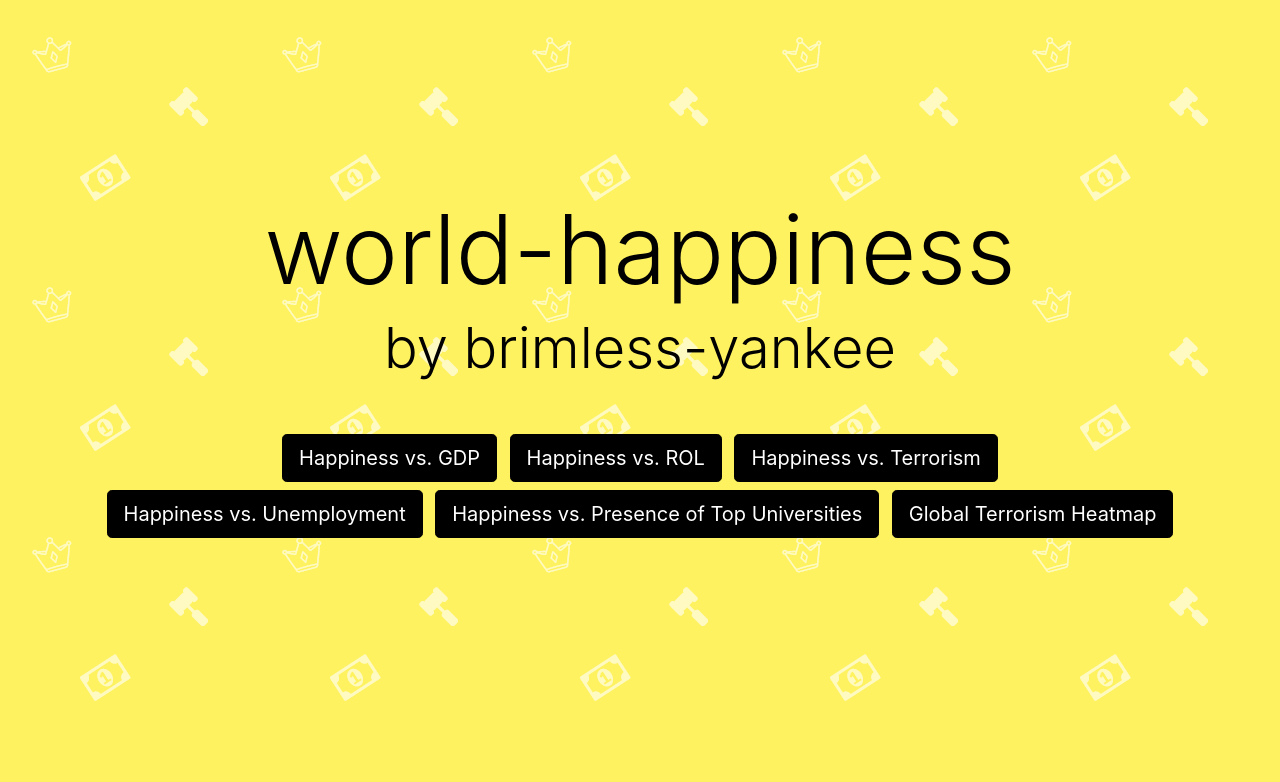
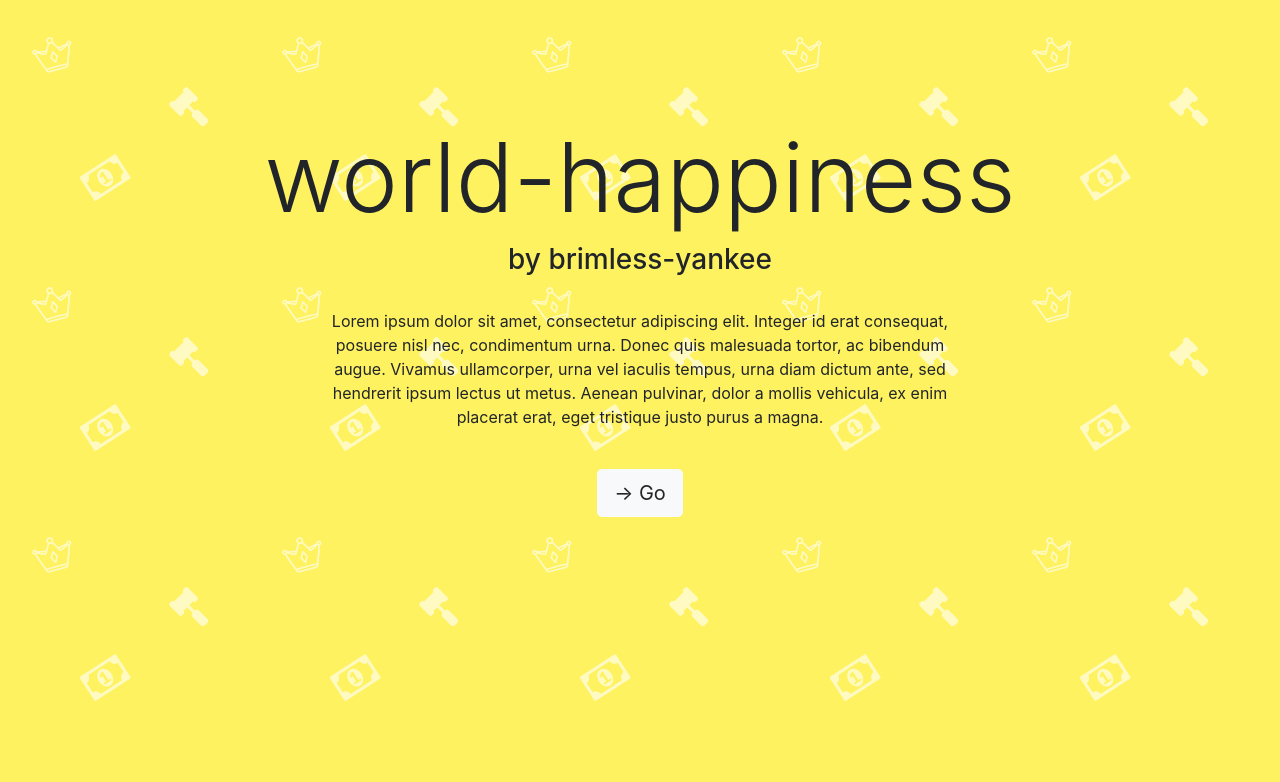
Before and after one commit to ahmedksultan/brimless-yankee, a Flask app: page / in a window 1280 px wide. Shown: the top 782 px of the page. Run offline with Flask 2, Linux system fonts and the light colour scheme; parts of the project's set-up code (start-up, migrations or seed data) failed here and were passed over; some libraries are stand-ins or nearby versions.

Commit message:
added to index

```diff
--- a/app/static/css/styles.css
+++ b/app/static/css/styles.css
@@ -21,19 +21,3 @@ body {
 .object {
     margin: auto;
 }
-
-.display-1{
-    color: black;
-}
-.display-4{
-    color: black;
-}
-
-.btn{
-    background-color: black;
-    border-color: black;
-}
-.btn:hover{
-    background-color: #b17db5;
-    border-color: #ddb4e0;
-}
--- a/app/templates/index.html
+++ b/app/templates/index.html
@@ -4,26 +4,26 @@
     <meta charset="utf-8">
     <meta name="viewport" content="width=device-width, initial-scale=1.0">
     <title>world happiness</title>
-
     <link rel="stylesheet" href="https://stackpath.bootstrapcdn.com/bootstrap/4.3.1/css/bootstrap.min.css"
         integrity="sha384-ggOyR0iXCbMQv3Xipma34MD+dH/1fQ784/j6cY/iJTQUOhcWr7x9JvoRxT2MZw1T" crossorigin="anonymous">
-
     <link rel="stylesheet" href="/static/css/styles.css">
-
 </head>
 <body>
-    <div class="object">
-        <div class="my-5">
-            <h1 style="margin-top: 2em;" class="display-1">world-happiness</h1>
-            <h3 class="display-4">by brimless-yankee</h3>
-        </div>
-        <a class="btn btn-dark btn-lg m-1" href="/happiness-gdp">Happiness vs. GDP</a>
-        <a class="btn btn-dark btn-lg m-1" href="/happiness-rol">Happiness vs. ROL</a>
-        <a class="btn btn-dark btn-lg m-1" href="/happiness-terrorism">Happiness vs. Terrorism</a>
-        <br>
-        <a class="btn btn-dark btn-lg m-1" href="/happiness-unemployment">Happiness vs. Unemployment</a>
-        <a class="btn btn-dark btn-lg m-1" href="/happiness-uni">Happiness vs. Presence of Top Universities</a>
-        <a class="btn btn-dark btn-lg m-1" href="/terrorism-heatmap">Global Terrorism Heatmap</a>
+    <div class="my-5">
+            <h1 style="margin-top: 1.25em;" class="display-1">world-happiness</h1>
+            <h3 class="display-5">by brimless-yankee</h3>
+            <br>
+            <div class="w-50 mx-auto">
+                <p class="text-center">
+            Lorem ipsum dolor sit amet, consectetur adipiscing elit. Integer id erat consequat, posuere nisl nec, condimentum urna.
+            Donec quis malesuada tortor, ac bibendum augue. Vivamus ullamcorper, urna vel iaculis tempus, urna diam dictum ante, sed
+            hendrerit ipsum lectus ut metus. Aenean pulvinar, dolor a mollis vehicula, ex enim placerat erat, eget tristique justo
+            purus a magna.
+            </p>
+            </div>
+            <br>
+            <!-- explanation of happiness score -->
+            <a href="/happiness-explanation" class="btn btn-light btn-lg">&rarr; Go</a>
     </div>
 
 </body>
```
Also changed, not shown: plan.txt (added, +13 -0 lines).
